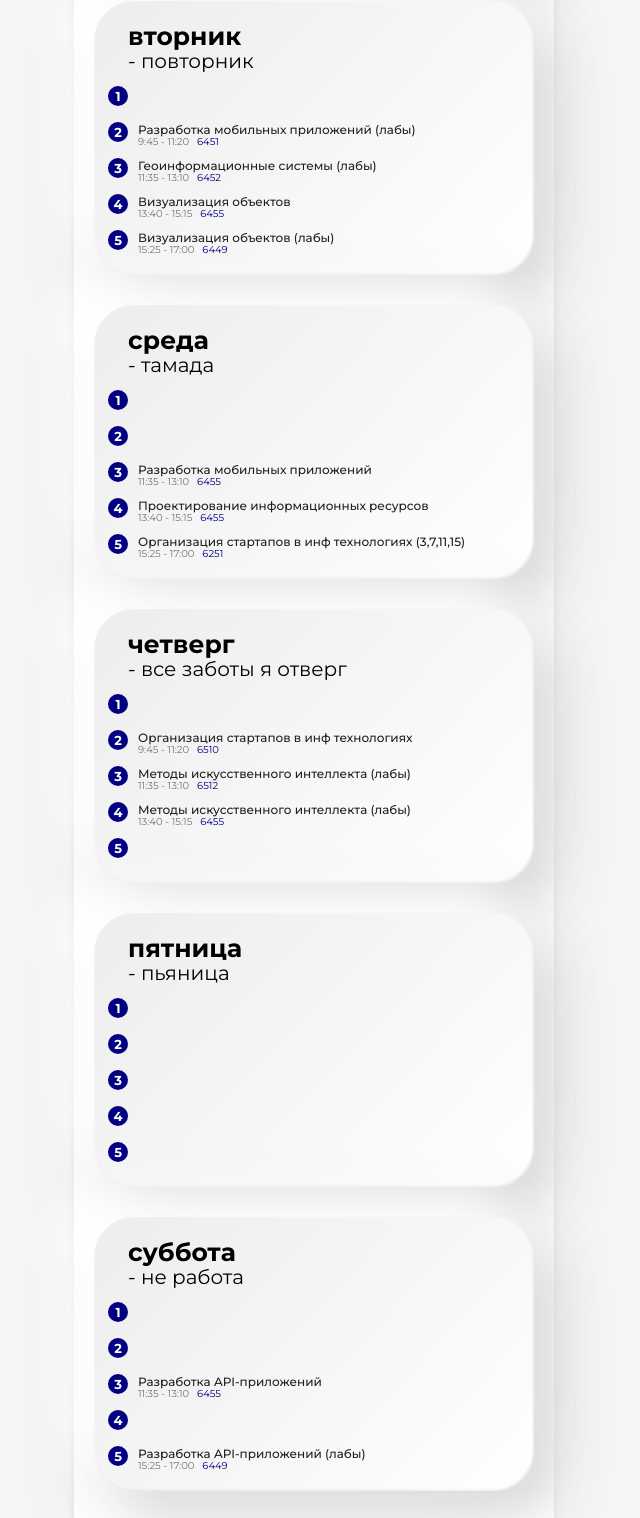
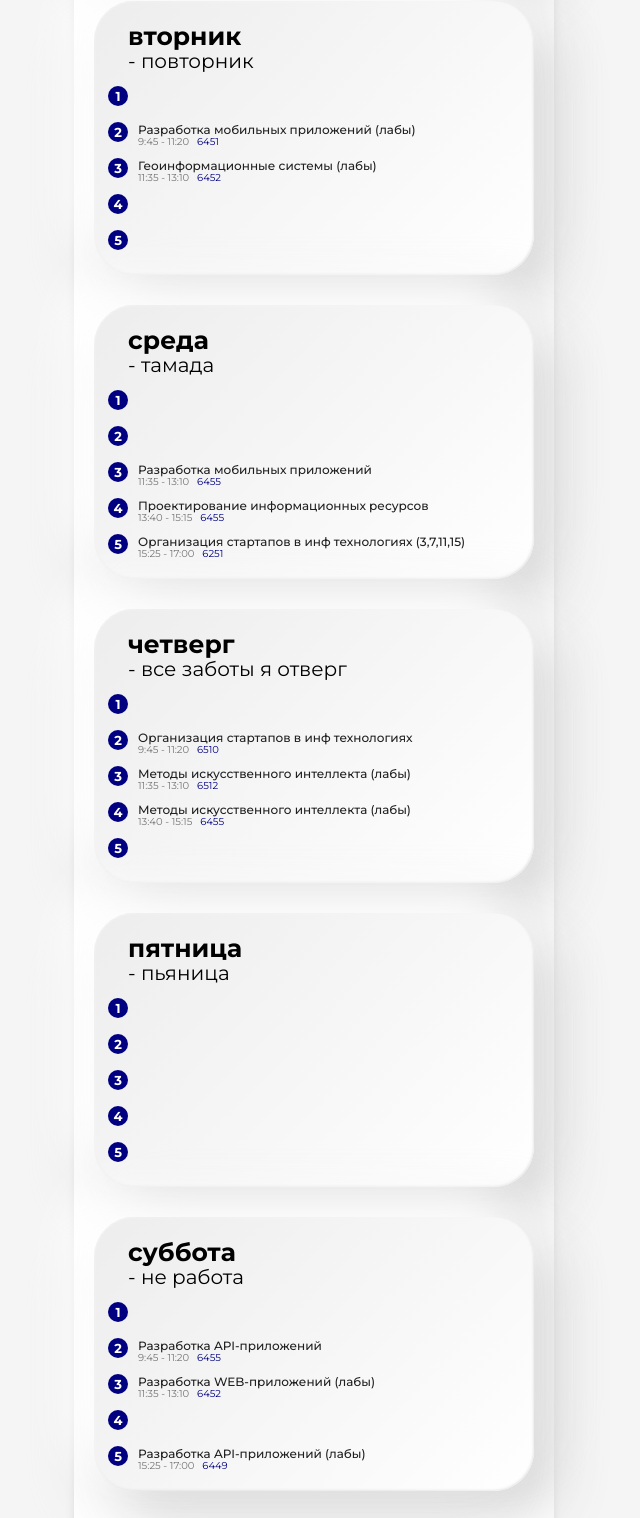
Before and after one commit to shattova/raspp, a plain HTML site: page index.html in a window 1280 px wide. Shown: the part 667-2185 px from the top of the page, without its empty margins (326-966 px from the left). Drawn offline with Linux system fonts and the light colour scheme.

Commit message:
Update index.html

```diff
--- a/index.html
+++ b/index.html
@@ -405,14 +405,14 @@
 					</div>
 					<div class="urok" style="display: flex;">
                     	<span class="circle">4</span>
-							<div onclick="showPopup('popup1')" style="text-align: left; padding-left: 10px;">
+							<div onclick="showPopup('popup1')" style="text-align: left; padding-left: 10px; visibility: hidden;">
 								<p class="name_urok"> Визуализация объектов </p>
 								<p class="time_style"> 13:40 - 15:15 <span style="color: navy;"> &nbsp;&nbsp;6455 </span>  </p>
 							</div>
 					</div>
 					<div class="urok" style="display: flex;">
                     	<span class="circle">5</span>
-							<div onclick="showPopup('popup1')" style="text-align: left; padding-left: 10px;">
+							<div onclick="showPopup('popup1')" style="text-align: left; padding-left: 10px; visibility: hidden;">
 								<p class="name_urok"> Визуализация объектов (лабы) </p>
 								<p class="time_style"> 15:25 - 17:00 <span style="color: navy;"> &nbsp;&nbsp;6449 </span>  </p>
 							</div>
@@ -558,16 +558,16 @@
 					</div>
 					<div class="urok" style="display: flex;">
                     	<span class="circle">2</span>
-							<div onclick="showPopup('popup4')" style="text-align: left; padding-left: 10px; visibility: hidden;  ">
-								<p class="name_urok"> Управление данными (лабы) </p>
-								<p class="time_style"> 9:20 - 10:55 <span style="color: navy;"> &nbsp;&nbsp;4405 </span> </p>
+							<div onclick="showPopup('popup7')" style="text-align: left; padding-left: 10px;  ">
+								<p class="name_urok"> Разработка API-приложений </p>
+								<p class="time_style"> 9:45 - 11:20 <span style="color: navy;"> &nbsp;&nbsp;6455 </span> </p>
 							</div>
 					</div>
                      <div class="urok" style="display: flex;">
                     	<span class="circle">3</span>
-							<div onclick="showPopup('popup7')" style="text-align: left; padding-left: 10px;">
-								<p class="name_urok"> Разработка API-приложений </p>
-								<p class="time_style"> 11:35 - 13:10 <span style="color: navy;"> &nbsp;&nbsp;6455 </span>  </p>
+							<div onclick="showPopup('popup8')" style="text-align: left; padding-left: 10px;">
+								<p class="name_urok"> Разработка WEB-приложений (лабы) </p>
+								<p class="time_style"> 11:35 - 13:10 <span style="color: navy;"> &nbsp;&nbsp;6452 </span>  </p>
 							</div>
 					</div>
 					<div class="urok" style="display: flex;">
@@ -830,16 +830,16 @@
 					</div>
 					<div class="urok" style="display: flex;">
                     	<span class="circle2">2</span>
-							<div onclick="showPopup('popup7')" style="text-align: left; padding-left: 10px; visibility: hidden;">
-								<p class="name_urok"> Моделирование систем (практика) </p>
-								<p class="time_style"> 9:20 - 10:55 <span style="color: #0c3c0c;"> &nbsp;&nbsp;4311 </span> </p>
+							<div onclick="showPopup('popup8')" style="text-align: left; padding-left: 10px;">
+								<p class="name_urok"> Разработка WEB-приложений </p>
+								<p class="time_style"> 9:45 - 11:20 <span style="color: #0c3c0c;"> &nbsp;&nbsp;6452 </span> </p>
 							</div>
 					</div>
                     <div class="urok" style="display: flex;">
                     	<span class="circle2">3</span>
-							<div onclick="showPopup('popup7')" style="text-align: left; padding-left: 10px; visibility: hidden;">
-								<p class="name_urok"> Моделирование систем </p>
-								<p class="time_style"> 11:10 - 12:45 <span style="color: #0c3c0c;"> &nbsp;&nbsp;4201 </span> </p>
+							<div onclick="showPopup('popup8')" style="text-align: left; padding-left: 10px;">
+								<p class="name_urok"> Разработка WEB-приложений </p>
+								<p class="time_style"> 11:10 - 12:45 <span style="color: #0c3c0c;"> &nbsp;&nbsp;6452 </span> </p>
 							</div>
 					</div>
 					<div class="urok" style="display: flex;">
```
